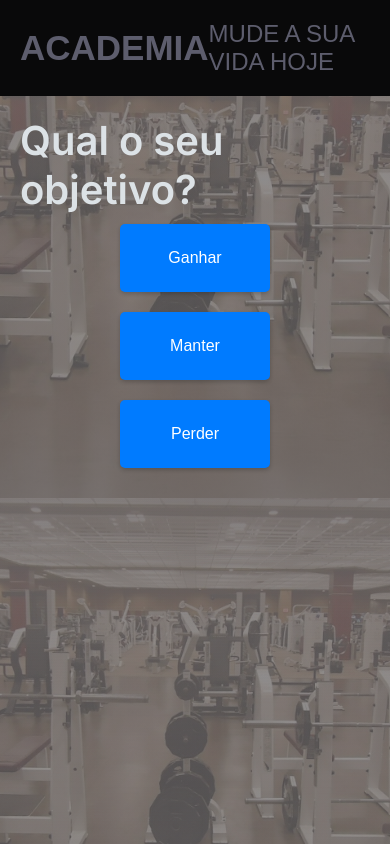
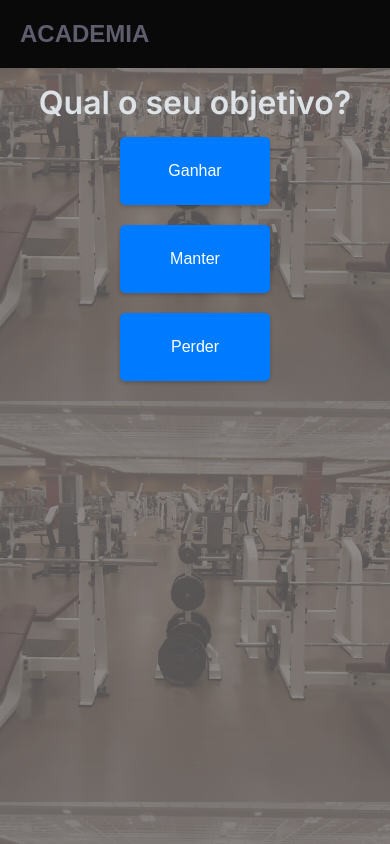
Before and after one commit to FeBonifacio/react-next-gym-questions, a Next.js app: page /questions in a window 390 px wide. Built offline with nearby package versions, Linux system fonts and the light colour scheme.

Commit message:
feat: responsiveness

```diff
--- a/src/app/questions/page.tsx
+++ b/src/app/questions/page.tsx
@@ -1,5 +1,5 @@
 "use client"
-import React, { useState } from "react";
+import React, { useState, useEffect } from "react";
 import quiz from "../../assets/data/quiz.json";
 import { useQuestions } from "../../hooks/useQuestions";
 import styled from "styled-components";
@@ -16,6 +16,14 @@ const Container = styled.div`
         font-size: 2.5rem;
         color: var(--shapes);
         font-weight: 600;
+    }
+
+    @media (max-width: 768px) {
+        padding: 10px;
+        h2 {
+            font-size: 2rem;
+            padding: 5px;
+        }
     }
 `;
 
@@ -43,6 +51,13 @@ const ButtonQuiz = styled.div`
 const Question: React.FC = () => {
     const { handleNextQuestion, currentQuestionIndex } = useQuestions();
     const [showModal, setShowModal] = useState(false);
+
+    useEffect(() => {
+        const isMobile = window.innerWidth <= 768; // Defina a largura máxima para considerar como um dispositivo móvel
+        if (isMobile) {
+            alert("Você está visualizando esta página em um dispositivo móvel. Algumas funcionalidades podem variar.");
+        }
+    }, []);
 
     const handleModalClose = () => {
         setShowModal(false);
--- a/src/components/header.tsx
+++ b/src/components/header.tsx
@@ -20,6 +20,12 @@ const Logo = styled.h1`
         text-decoration: none;
         color: var(--logo-color);
     }
+
+    @media (max-width: 768px) {
+        a {
+            font-size: 1.5rem;
+        }
+    }
 `;
 
 const Span = styled.p`
@@ -29,13 +35,12 @@ const Span = styled.p`
     font-weight: 500;
     font-size: 24px;
     color: var(--logo-color);
+
+    @media (max-width: 768px) {
+        display: none;
+    }
 `;
 
-const Divider = styled.div`
-    width: 100%;
-    height: 5px;
-    background: linear-gradient(to top, var(--secondary-text), transparent, var(--secondary-text));
-`;
 
 export default function Header() {
     return (
--- a/src/components/modal/resultModal.tsx
+++ b/src/components/modal/resultModal.tsx
@@ -19,12 +19,17 @@ const ModalOverlay = styled.div`
     align-items: center;
     justify-content: center;
     z-index: 999;
+
 `;
 
 const ModalContent = styled.div`
     background-color: white;
     border-radius: 5px;
-    padding: 20px;
+    padding: 30px;
+
+    @media (max-width: 768px) {
+        width: 60%;
+    }
 `;
 
 
--- a/src/components/questions.tsx
+++ /dev/null
@@ -1,3 +0,0 @@
-export default function Questions() {
-
-}
```
Also changed, not shown: src/app/form/page.tsx (+7 -0 lines).
